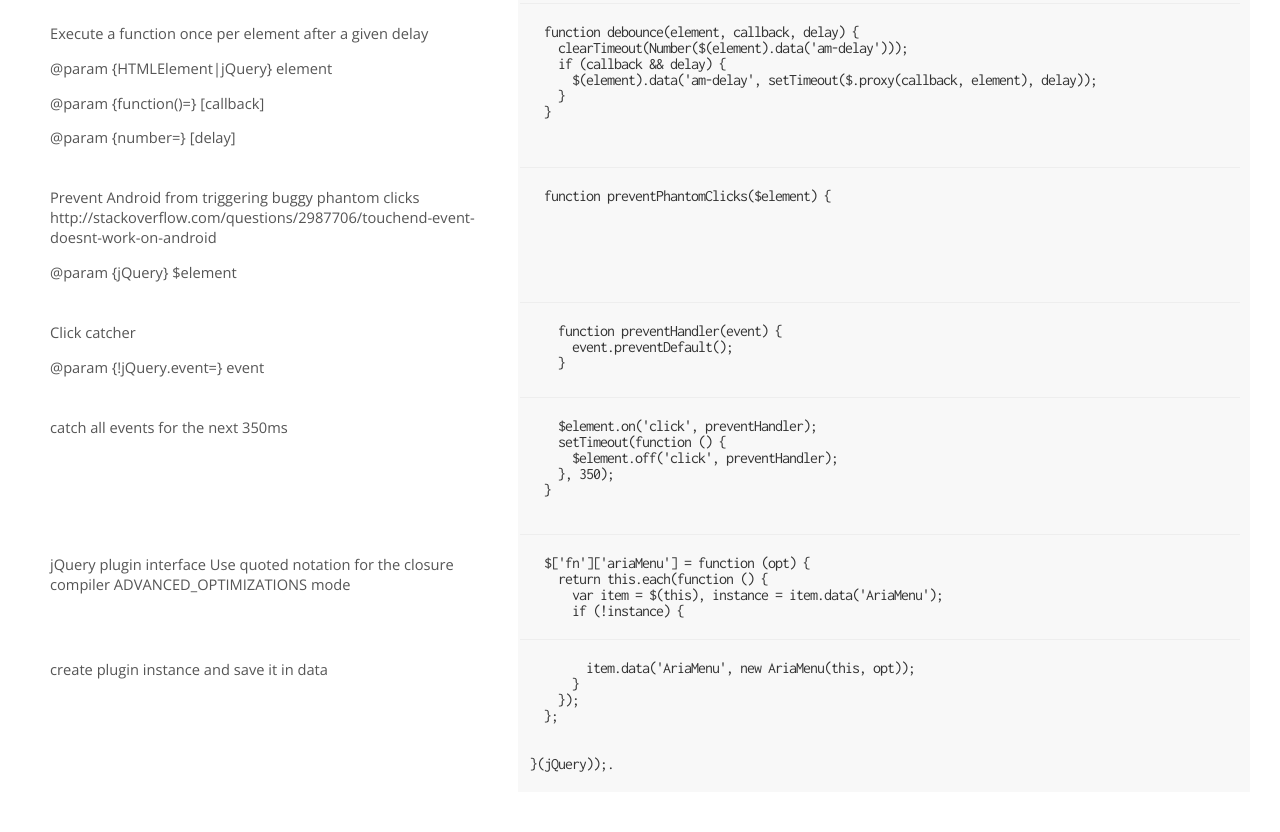
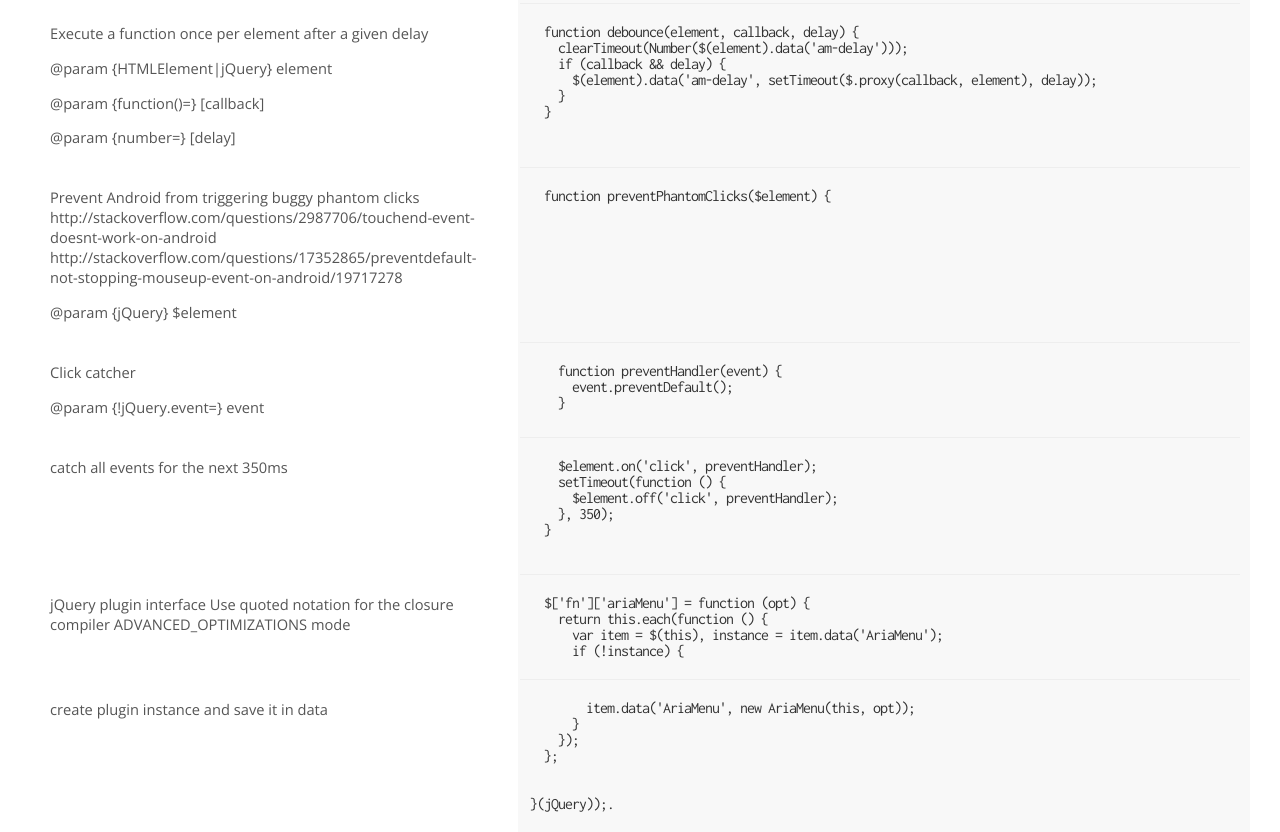
Before and after one commit to jantimon/ariaMenu, a website: page docs/explain.html in a window 1280 px wide. Shown: the part 5723-6555 px from the top of the page. Before the commit the page ends 6515 px from the top, so only its background shows below. Drawn offline with nearby package versions, Linux system fonts and the light colour scheme.

Commit message:
Update docs

```diff
--- a/docs/explain.html
+++ b/docs/explain.html
@@ -829,7 +829,7 @@
 
       <div class='section'>
         <div class='comment grid-40 mobile-grid-100 not-empty'>
-          <p>Prevent Android from triggering buggy phantom clicks  http://stackoverflow.com/questions/2987706/touchend-event-doesnt-work-on-android</p> <p>@param {jQuery} $element</p>
+          <p>Prevent Android from triggering buggy phantom clicks  http://stackoverflow.com/questions/2987706/touchend-event-doesnt-work-on-android  http://stackoverflow.com/questions/17352865/preventdefault-not-stopping-mouseup-event-on-android/19717278</p> <p>@param {jQuery} $element</p>
         </div>
         <div class='code grid-60 mobile-grid-100 not-empty'>
           <pre>  function preventPhantomClicks($element) {</pre>
--- a/src/ariaMenu.js
+++ b/src/ariaMenu.js
@@ -348,6 +348,7 @@
   /**
    * Prevent Android from triggering buggy phantom clicks
    * http://stackoverflow.com/questions/2987706/touchend-event-doesnt-work-on-android
+   * http://stackoverflow.com/questions/17352865/preventdefault-not-stopping-mouseup-event-on-android/19717278
    *
    * @param {jQuery} $element
    */
```
Also changed, not shown: README.md, dist/ariaMenu.dev.js, dist/other/ariaMenu.amd.js, dist/other/ariaMenu.zepto.js, 1 other file.
